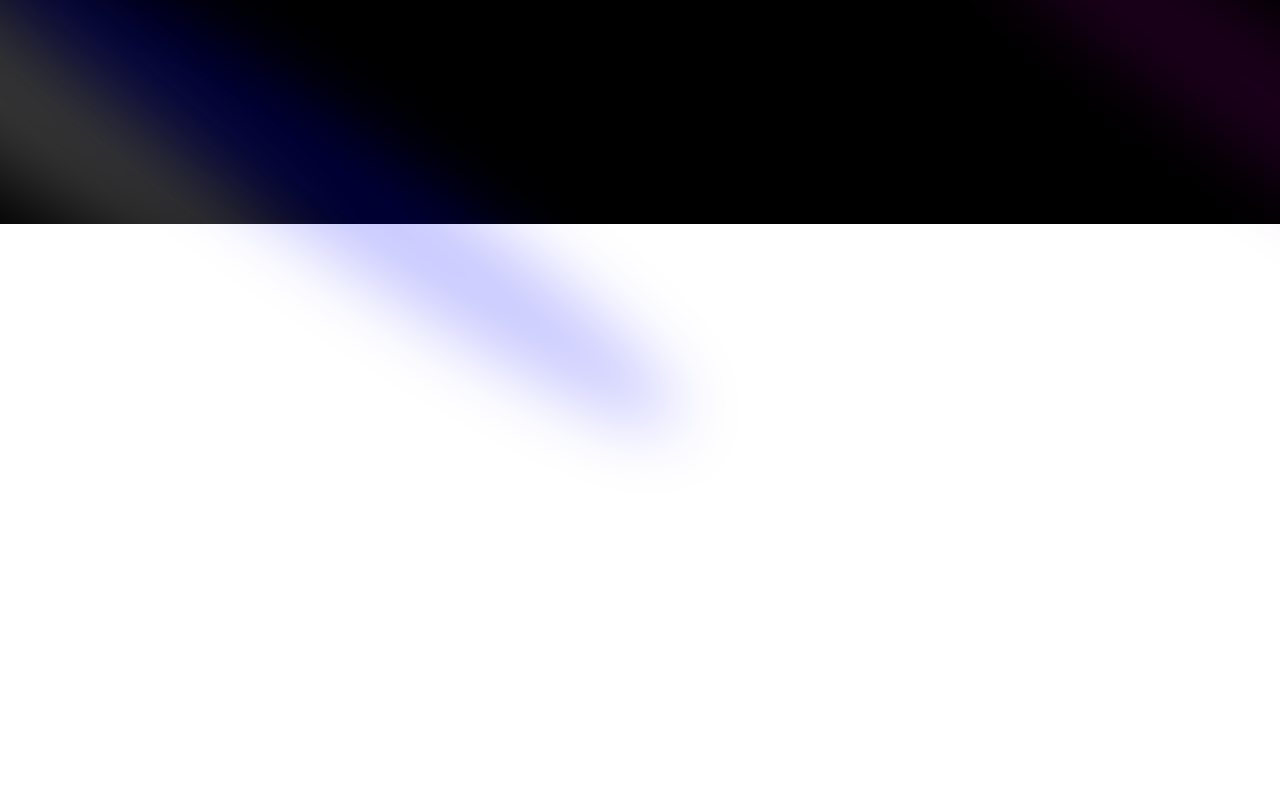
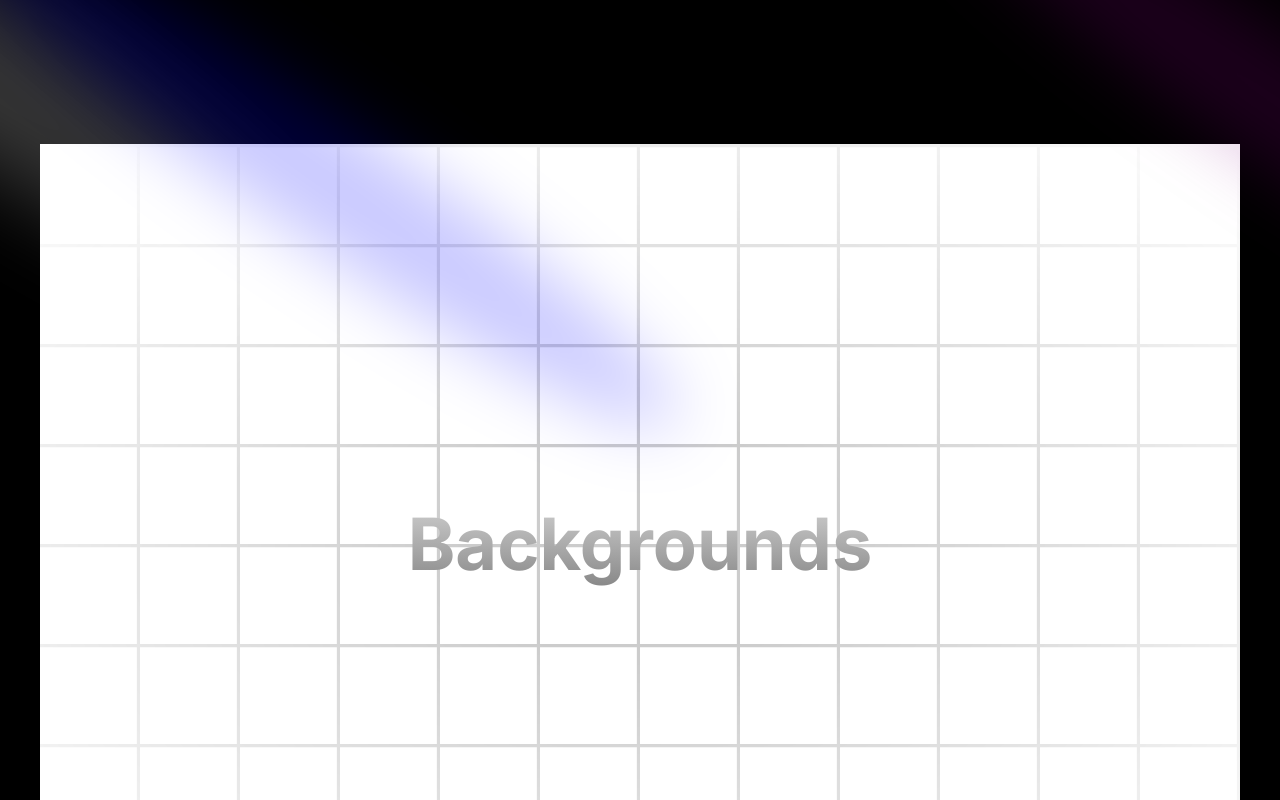
Before and after one commit to NotAnonymousUser/PortfolioV1, a Next.js app: page / in a window 1280 px wide. Shown: the top 800 px of the page. Built offline with nearby package versions, Linux system fonts and the light colour scheme.

Commit message:
Grid added

```diff
--- a/components/Hero.tsx
+++ b/components/Hero.tsx
@@ -15,6 +15,15 @@
         />
         <Spotlight className="top-28 left-80 h-[80vh] w-[50vw]" fill="blue" />
       </div>
+
+      <div className="h-[50rem] w-full dark:bg-black bg-white  dark:bg-grid-white/[0.2] bg-grid-black/[0.2] relative flex items-center justify-center">
+        {/* Radial gradient for the container to give a faded look */}
+        <div className="absolute pointer-events-none inset-0 flex items-center justify-center dark:bg-black bg-white [mask-image:radial-gradient(ellipse_at_center,transparent_20%,black)]"></div>
+        <p className="text-4xl sm:text-7xl font-bold relative z-20 bg-clip-text text-transparent bg-gradient-to-b from-neutral-200 to-neutral-500 py-8">
+          Backgrounds
+        </p>
+      </div>
+
     </div>
   );
 }
```
